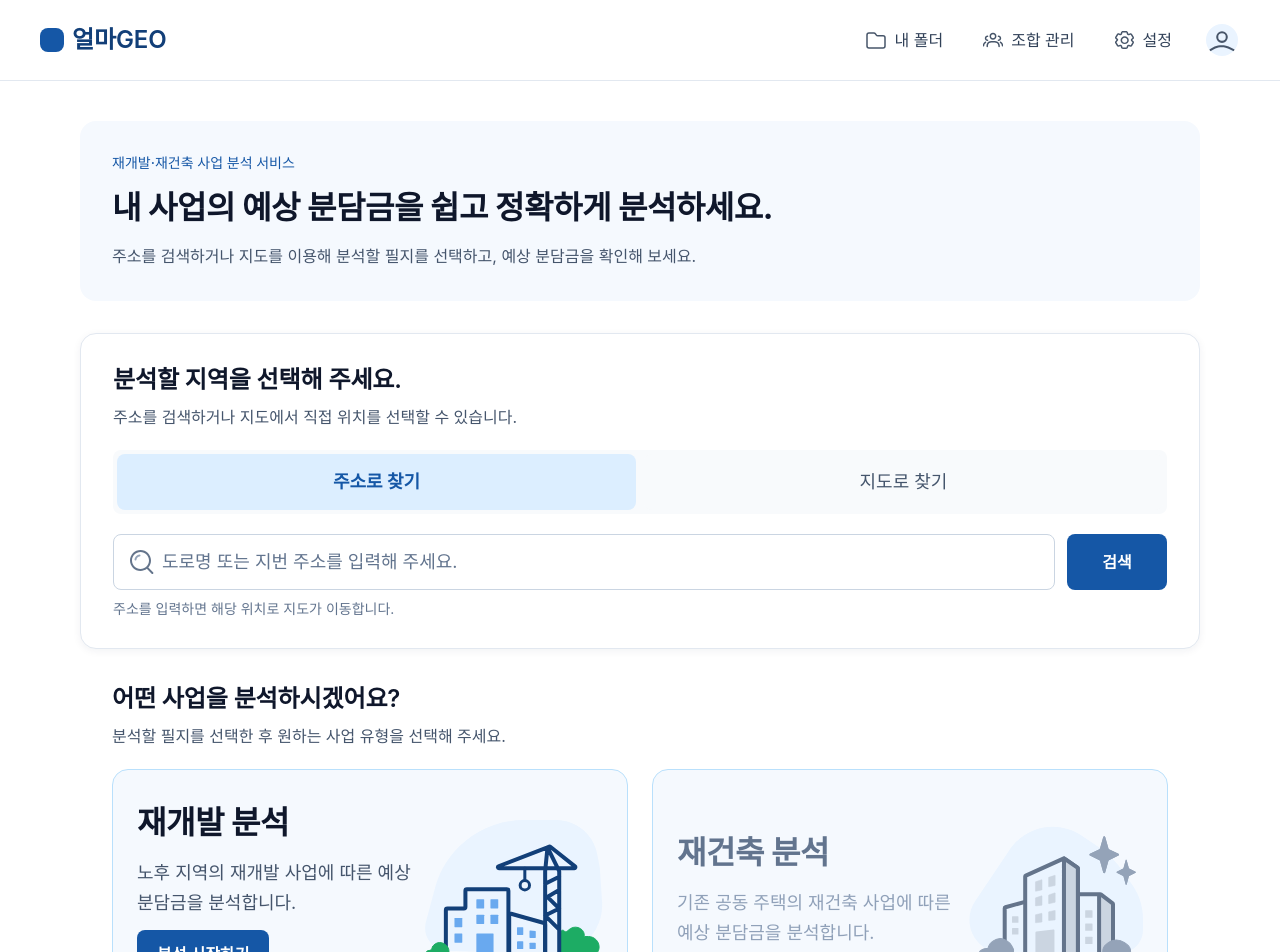
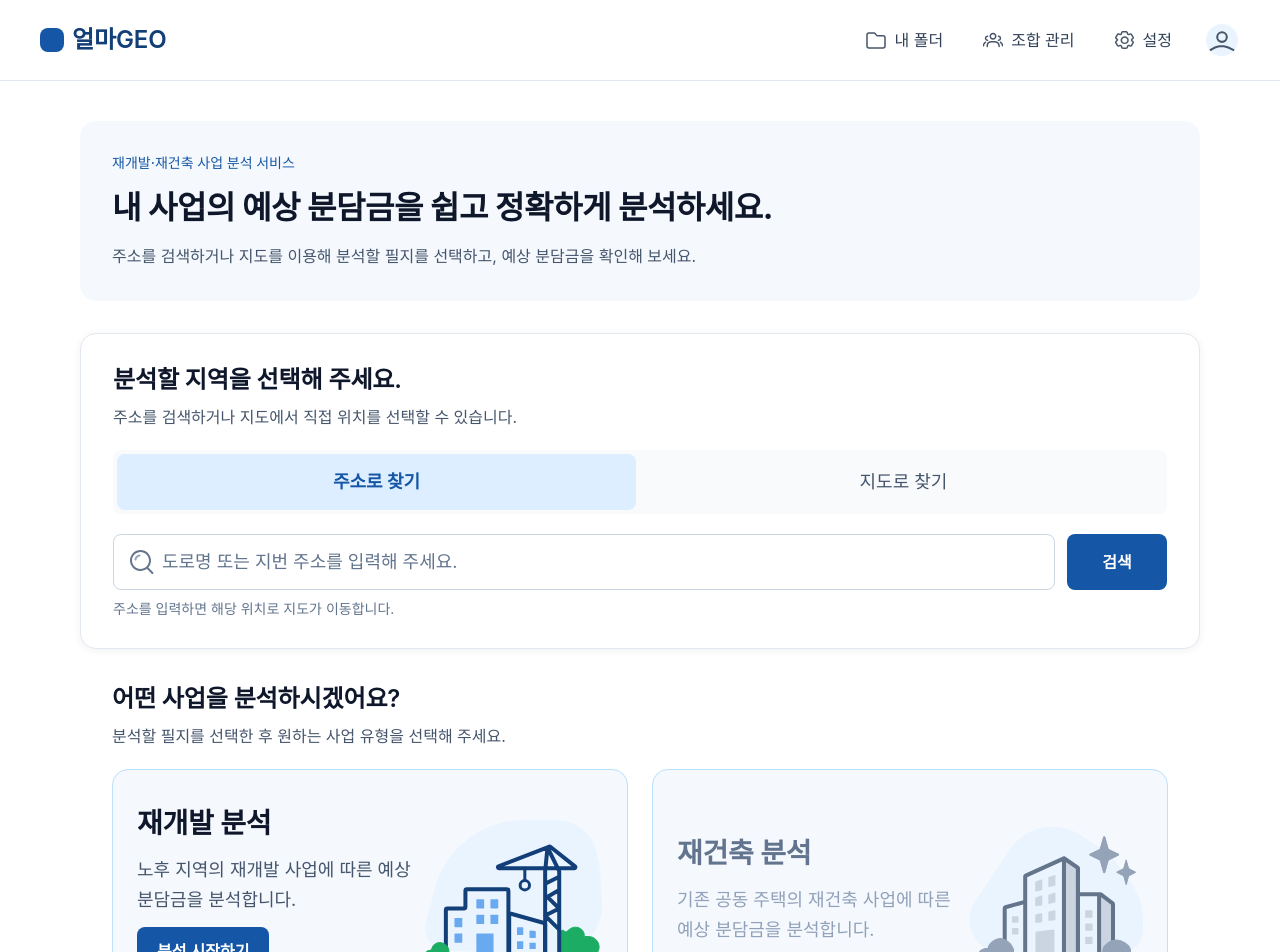
Before and after one commit to HowMuchGeo/FE, a React (Vite) app: page /home in a window 1280 px wide. Shown: the top 952 px of the page. Built offline with nearby package versions, Linux system fonts and the light colour scheme; no server answers; a web font is replaced by a local one.

Commit message:
fix: 사업 유형 카드 제목 스타일을 H3로 변경

```diff
--- a/src/components/AnalysisTypeSelect.tsx
+++ b/src/components/AnalysisTypeSelect.tsx
@@ -18,7 +18,7 @@ function AnalysisCard({ title, description, illustration, illustrationDefault, s
     const content: ReactNode = (
         <>
             <div className="flex flex-1 flex-col items-start gap-3">
-                <span className={`text-h2 ${selected ? 'text-slate-900' : 'text-slate-500'}`}>{title}</span>
+                <span className={`text-h3 ${selected ? 'text-slate-900' : 'text-slate-500'}`}>{title}</span>
                 <span className={`text-body-lg ${selected ? 'text-slate-600' : 'text-slate-400'}`}>{description}</span>
                 {selected && (
                     <button
```
